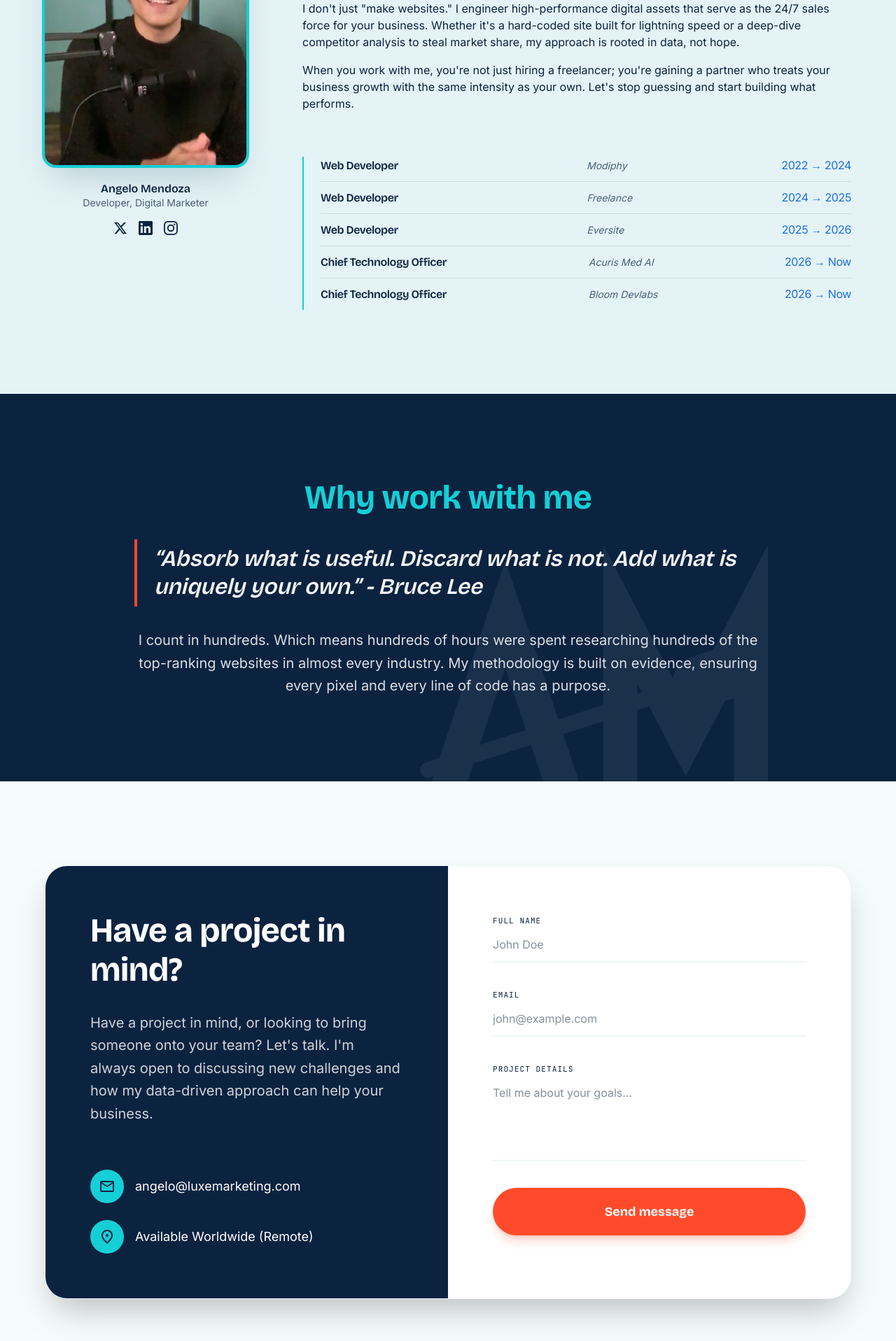
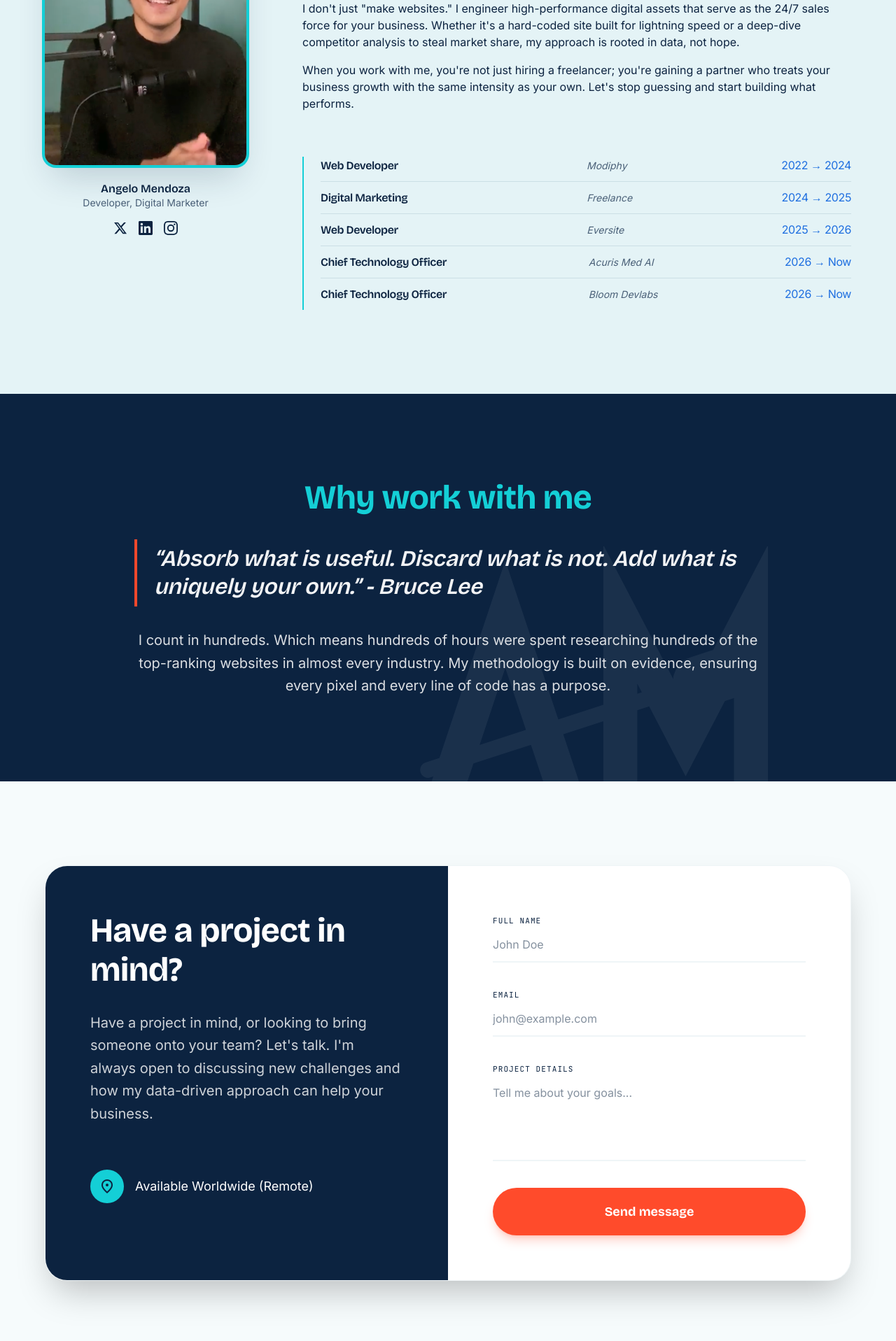
Before and after one commit to Daraphista/angelomendozaworks-site, a Next.js app: page / in a window 1280 px wide. Shown: the part 5269-7186 px from the top of the page at 70% size. Built offline with nearby package versions, Linux system fonts and the light colour scheme.

Commit message:
fix(about): update freelance role to Digital Marketing in roles section

```diff
--- a/src/components/About.tsx
+++ b/src/components/About.tsx
@@ -20,7 +20,7 @@ const socials = [
 
 const roles = [
   { title: "Web Developer", company: "Modiphy", from: "2022", to: "2024" },
-  { title: "Web Developer", company: "Freelance", from: "2024", to: "2025" },
+  { title: "Digital Marketing", company: "Freelance", from: "2024", to: "2025" },
   { title: "Web Developer", company: "Eversite", from: "2025", to: "2026" },
   {
     title: "Chief Technology Officer",
--- a/src/components/Contact.tsx
+++ b/src/components/Contact.tsx
@@ -14,12 +14,6 @@ export default function Contact() {
               business.
             </p>
             <div className="space-y-6 pt-8">
-              <div className="flex items-center gap-4">
-                <span className="material-symbols-outlined p-3 bg-primary rounded-full text-secondary">
-                  mail
-                </span>
-                <span className="text-lg">angelo@luxemarketing.com</span>
-              </div>
               <div className="flex items-center gap-4">
                 <span className="material-symbols-outlined p-3 bg-primary rounded-full text-secondary">
                   location_on
```
